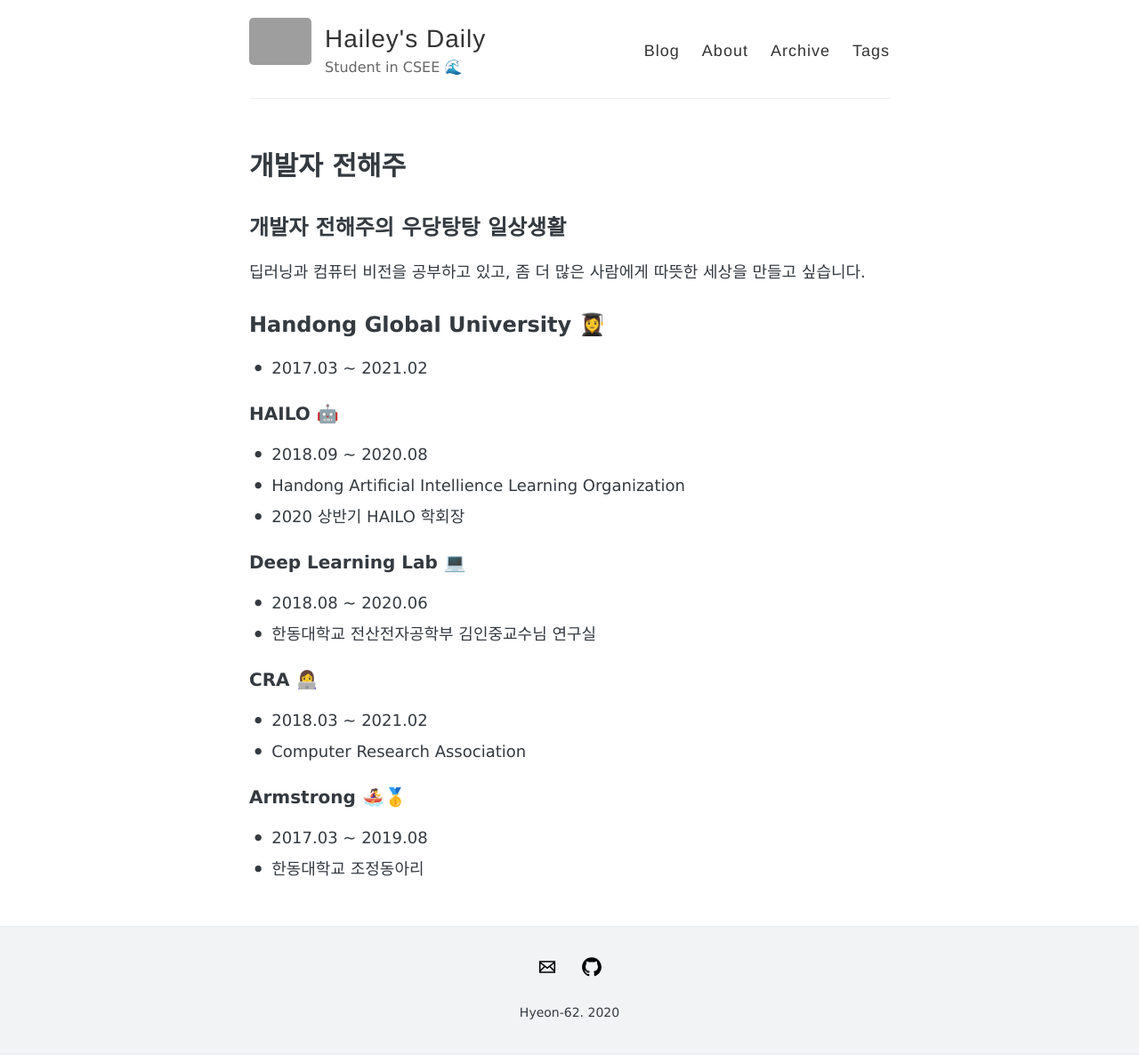
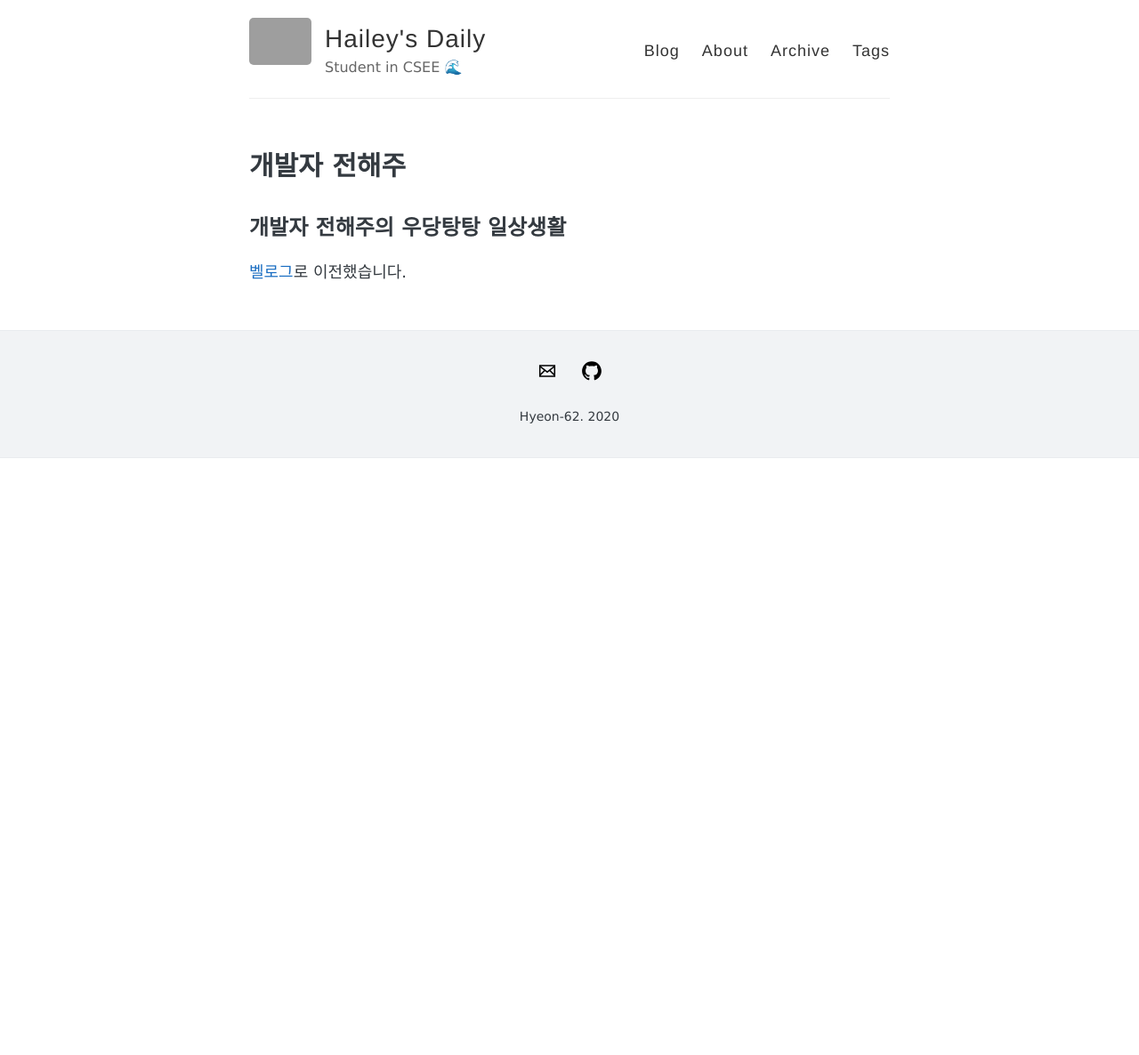
Before and after one commit to ocean-joo/ocean-joo.github.io, a Jekyll site: the page built from about.md, in a window 1280 px wide. Shown: the whole page at 89% size. Built offline with Jekyll 4.4.1, drawn with Linux system fonts in a browser that asks for light colours; after the commit the page ends 900 px from its top, so only the background shows below that; grey boxes are pictures that could not be loaded.

Commit message:
Update about.md

```diff
--- a/about.md
+++ b/about.md
@@ -6,28 +6,4 @@ permalink: /about/
 
 ## 개발자 전해주의 우당탕탕 일상생활
 
-딥러닝과 컴퓨터 비전을 공부하고 있고, 좀 더 많은 사람에게 따뜻한 세상을 만들고 싶습니다.
-
-
-
-## Handong Global University 👩‍🎓
-
-- 2017.03 ~ 2021.02
-
-
-### HAILO 🤖
-- 2018.09 ~ 2020.08
-- Handong Artificial Intellience Learning Organization
-- 2020 상반기 HAILO 학회장
-
-### Deep Learning Lab 💻
-- 2018.08 ~ 2020.06
-- 한동대학교 전산전자공학부 김인중교수님 연구실
-
-### CRA 👩‍💻
-- 2018.03 ~ 2021.02
-- Computer Research Association
-
-### Armstrong 🚣‍♀️🥇
-- 2017.03 ~ 2019.08
-- 한동대학교 조정동아리
+[벨로그](https://velog.io/@haejoo)로 이전했습니다.
```
